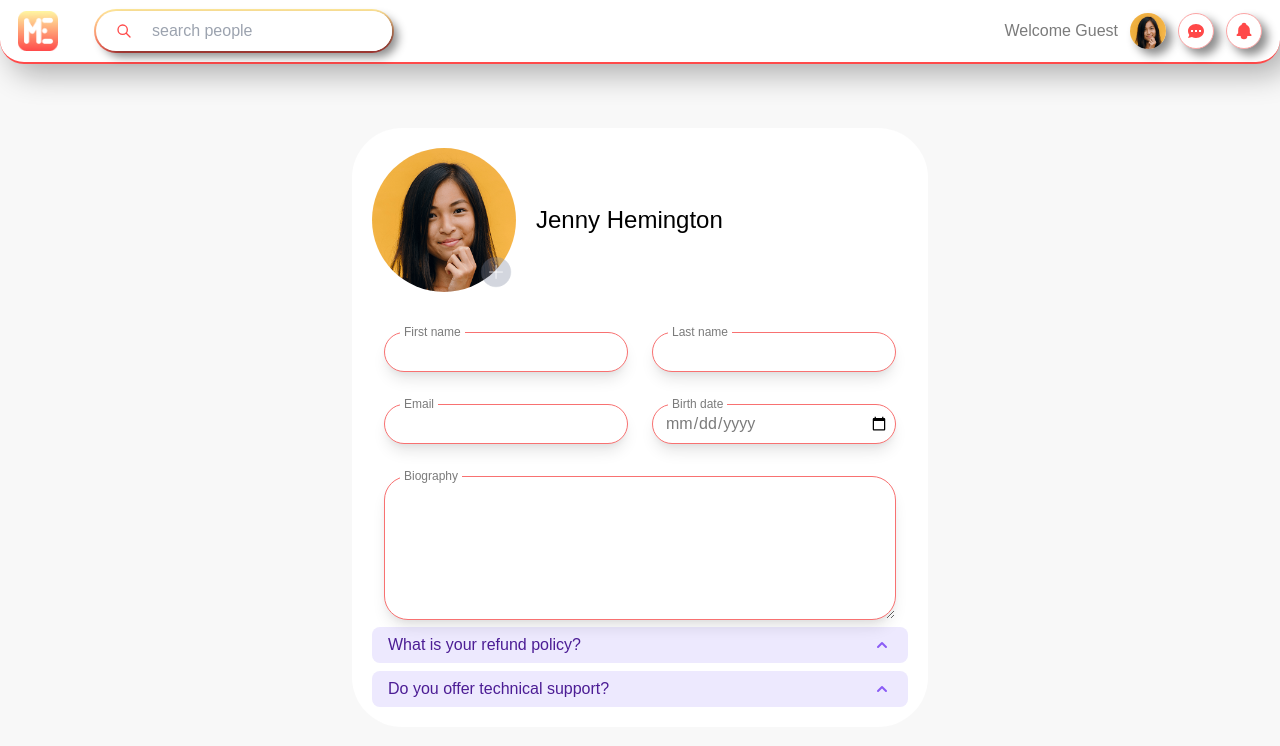
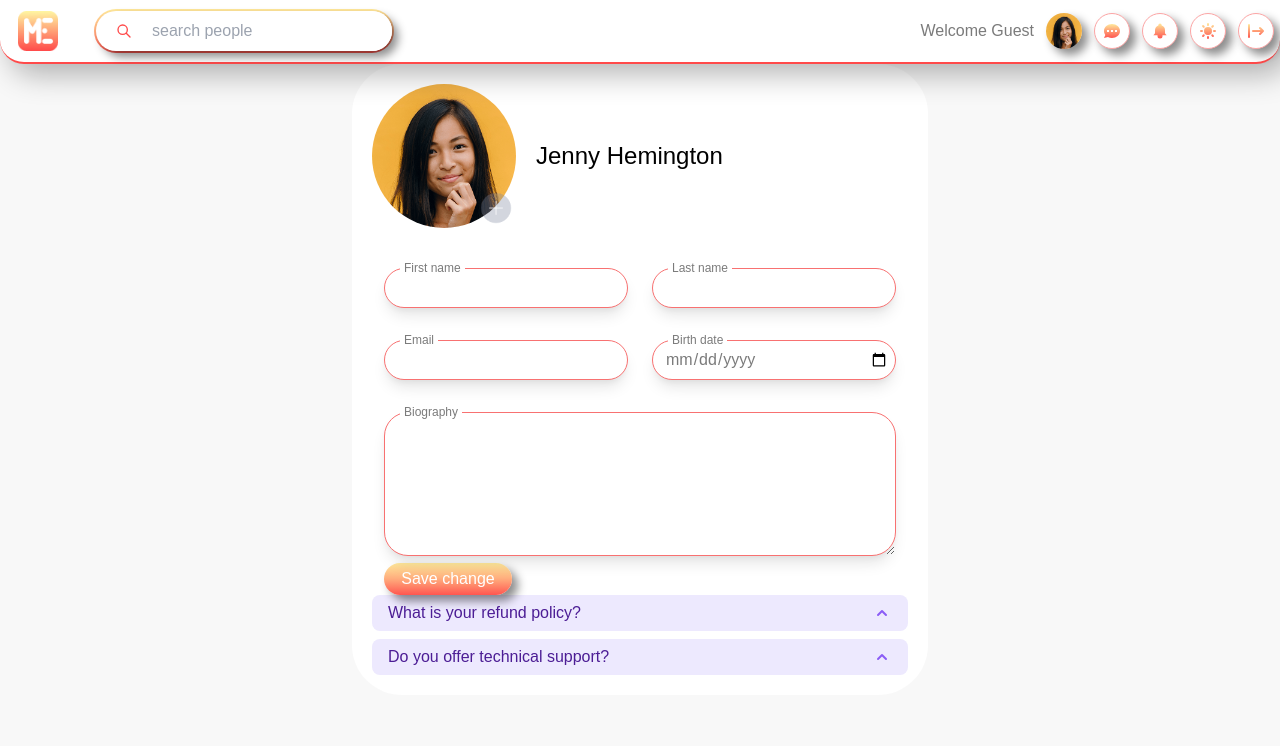
Before and after one commit to kajichulmay/socialMe, a React (Create React App) app: page /profile-setting in a window 1280 px wide. Shown: the top 746 px of the page. Built offline with nearby package versions, Linux system fonts and the light colour scheme; a web font is replaced by a local one.

Commit message:
done header

```diff
--- a/src/App.js
+++ b/src/App.js
@@ -6,7 +6,6 @@ import ProfileSetting from './components/profileSetting/ProfileSetting';
 import MyProfile from './pages/MyProfile';
 import { Switch, Route } from 'react-router-dom';
 import Login from './pages/Login';
-import Input from './components/profileSetting/Input';
 function App() {
   return (
     <div className="bg-secondary">
@@ -17,7 +16,6 @@ function App() {
           <Route exact path="/myprofile" component={MyProfile} />
           <Route exact path="/post" component={Post} />
           <Route exact path="/profile-setting" component={ProfileSetting} />
-          <Route exact path="/profile-setting-input" component={Input} />
         </Switch>
       </Content>
     </div>
--- a/src/components/layout/Header.js
+++ b/src/components/layout/Header.js
@@ -1,10 +1,23 @@
-import React from 'react';
+import React, { useState } from 'react';
 import logoHeader from '../../images/logoHeader.png';
 import tempProfileHeader from '../../mockData/images/tempProfileHeader.png';
+import Toggle from './Toggle';
 
 function Header({ children }) {
+  const [enabled, setEnabled] = useState(false);
+
+  const gd = (
+    <defs>
+      <linearGradient id="iconGrad" x2="0%" y2="100%">
+        <stop offset="0%" stop-color="rgba(255, 233, 155, 1)" />
+        <stop offset="40%" stop-color="rgba(255, 171, 124, 1)" />
+        <stop offset="100%" stop-color="rgba(255, 86, 80, 1)" />
+      </linearGradient>
+    </defs>
+  );
+
   return (
-    <div className="flex bg-white items-center justify-between h-16 p-1.5 shadow-container header-border sticky top-0 w-screen rounded-b-3xl   ">
+    <div className="flex bg-white items-center justify-between h-16 p-1.5 shadow-container header-border fixed top-0 w-full z-20 rounded-b-3xl">
       <div className="flex items-center  h-full">
         <img className="w-10 h-10 mx-3" src={logoHeader} alt="" />
 
@@ -34,14 +47,15 @@ function Header({ children }) {
         </div>
       </div>
       <div className="flex items-center">
-        <div className="text-base text-dark font-normal">Welcome Guest</div>
+        <div className="text-base text-dark font-normal flex-shrink">Welcome Guest</div>
         <div className="shadow-input rounded-full mx-3">
           <img class="rounded-full h-9 w-9" src={tempProfileHeader} alt="" />
         </div>
 
         <div className=" flex items-center justify-center bg-white rounded-full h-9 w-9 shadow-input border border-red-300">
           <div>
-            <svg xmlns="http://www.w3.org/2000/svg" className="h-5 w-5" viewBox="0 0 20 20" fill="#FF4949">
+            <svg xmlns="http://www.w3.org/2000/svg" className="h-5 w-5 icon-grad" viewBox="0 0 20 20">
+              {gd}
               <path
                 fillRule="evenodd"
                 d="M18 10c0 3.866-3.582 7-8 7a8.841 8.841 0 01-4.083-.98L2 17l1.338-3.123C2.493 12.767 2 11.434 2 10c0-3.866 3.582-7 8-7s8 3.134 8 7zM7 9H5v2h2V9zm8 0h-2v2h2V9zM9 9h2v2H9V9z"
@@ -50,20 +64,29 @@ function Header({ children }) {
             </svg>
           </div>
         </div>
-        <div className=" flex items-center justify-center bg-white rounded-full h-9 w-9 shadow-input mx-3 border border-red-300">
+        <div className=" flex items-center justify-center bg-white rounded-full h-9 w-9 shadow-input ml-3 border border-red-300">
           <div>
-            <svg
-              xmlns="http://www.w3.org/2000/svg"
-              className="h-5 w-5"
-              fill="#FF4949"
-              viewBox="0 0 24 24"
-              stroke="#FF4949"
-            >
+            <svg xmlns="http://www.w3.org/2000/svg" className="h-5 w-5 icon-grad" viewBox="0 0 24 24">
+              {gd}
               <path
                 strokeLinecap="round"
                 strokeLinejoin="round"
                 strokeWidth={2}
                 d="M15 17h5l-1.405-1.405A2.032 2.032 0 0118 14.158V11a6.002 6.002 0 00-4-5.659V5a2 2 0 10-4 0v.341C7.67 6.165 6 8.388 6 11v3.159c0 .538-.214 1.055-.595 1.436L4 17h5m6 0v1a3 3 0 11-6 0v-1m6 0H9"
+              />
+            </svg>
+          </div>
+        </div>
+        <Toggle />
+
+        <div className="flex items-center justify-center bg-white rounded-full h-9 w-9 shadow-input ml-3 border border-red-300 icon-grad">
+          <div>
+            <svg xmlns="http://www.w3.org/2000/svg" class="h-5 w-5 icon-grad" viewBox="0 0 20 20" fill="currentColor">
+              {gd}
+              <path
+                fill-rule="evenodd"
+                d="M3 3a1 1 0 00-1 1v12a1 1 0 102 0V4a1 1 0 00-1-1zm10.293 9.293a1 1 0 001.414 1.414l3-3a1 1 0 000-1.414l-3-3a1 1 0 10-1.414 1.414L14.586 9H7a1 1 0 100 2h7.586l-1.293 1.293z"
+                clip-rule="evenodd"
               />
             </svg>
           </div>
--- /dev/null
+++ b/src/components/layout/Toggle.js
@@ -0,0 +1,42 @@
+import { useState } from 'react';
+import { Switch } from '@headlessui/react';
+
+export default function CustomLabelExample() {
+  const [enabled, setEnabled] = useState(false);
+
+  const gd = (
+    <defs>
+      <linearGradient id="iconGrad" x2="0%" y2="100%">
+        <stop offset="0%" stop-color="rgba(255, 233, 155, 1)" />
+        <stop offset="40%" stop-color="rgba(255, 171, 124, 1)" />
+        <stop offset="100%" stop-color="rgba(255, 86, 80, 1)" />
+      </linearGradient>
+    </defs>
+  );
+
+  return (
+    <Switch.Group>
+      <Switch checked={enabled} onChange={setEnabled}>
+        <div className=" flex items-center justify-center bg-white rounded-full h-9 w-9 shadow-input ml-3 border border-red-300">
+          <div>
+            <svg
+              xmlns="http://www.w3.org/2000/svg"
+              className="h-5 w-5 icon-grad"
+              viewBox="0 0 20 20"
+              fill="currentColor"
+            >
+              {gd}
+              <path
+                d={`${
+                  enabled
+                    ? 'M17.293 13.293A8 8 0 016.707 2.707a8.001 8.001 0 1010.586 10.586z'
+                    : 'M10 2a1 1 0 011 1v1a1 1 0 11-2 0V3a1 1 0 011-1zm4 8a4 4 0 11-8 0 4 4 0 018 0zm-.464 4.95l.707.707a1 1 0 001.414-1.414l-.707-.707a1 1 0 00-1.414 1.414zm2.12-10.607a1 1 0 010 1.414l-.706.707a1 1 0 11-1.414-1.414l.707-.707a1 1 0 011.414 0zM17 11a1 1 0 100-2h-1a1 1 0 100 2h1zm-7 4a1 1 0 011 1v1a1 1 0 11-2 0v-1a1 1 0 011-1zM5.05 6.464A1 1 0 106.465 5.05l-.708-.707a1 1 0 00-1.414 1.414l.707.707zm1.414 8.486l-.707.707a1 1 0 01-1.414-1.414l.707-.707a1 1 0 011.414 1.414zM4 11a1 1 0 100-2H3a1 1 0 000 2h1z'
+                }`}
+              />
+            </svg>
+          </div>
+        </div>
+      </Switch>
+    </Switch.Group>
+  );
+}
--- a/src/components/profileSetting/ProfileSetting.js
+++ b/src/components/profileSetting/ProfileSetting.js
@@ -2,12 +2,11 @@ import { Disclosure } from '@headlessui/react';
 import { ChevronUpIcon } from '@heroicons/react/solid';
 import tempProfileHeader from '../../mockData/images/tempProfileHeader.png';
 import addRound from '../../images/Add_round.png';
-import Input from './Input';
 
 export default function ProfileSetting() {
   return (
     <div className="w-full px-4 pt-16">
-      <div className="w-full max-w-xl p-5 mx-auto bg-white border-50">
+      <div className=" max-w-xl p-5 mx-auto bg-white border-50">
         <div className="flex items-center">
           <div className="w-36 h-36 rounded-full">
             <div class="relative">
@@ -19,12 +18,13 @@ export default function ProfileSetting() {
           </div>
           <div className="m-5 text-2xl font-light">Jenny Hemington</div>
         </div>
+        <form>
           <div className="flex mt-5">
             <div className="w-1/2 mx-3">
               <div class="relative">
                 <input
                   type="text"
-                className=" w-full h-10 border rounded-full border-red-400 p-1.5 mt-5 shadow-lg pl-3 focus:outline-none focus:ring-2 focus:ring-red-400"
+                  className="w-full h-10 border rounded-full border-red-400 p-1.5 mt-5 shadow-lg pl-3 focus:outline-none focus:ring-2 focus:ring-red-400"
                 />
                 <div class="absolute top-2 p-1 bg-white left-4 ">
                   <p className="text-red-600 text-dark text-xs font-normal">First name</p>
@@ -78,6 +78,12 @@ export default function ProfileSetting() {
               </div>
             </div>
           </div>
+          <div className="inputFollwer w-1/4 flex-shrink justify-center px-3">
+            <button className="flex-shrink rounded-full shadow-input w-32 h-8 bg-primary-grad text-white font-thin forhover">
+              Save change
+            </button>
+          </div>
+        </form>
         <Disclosure>
           {({ open }) => (
             <>
```
Lines whose indentation alone changed are shown as unchanged.
